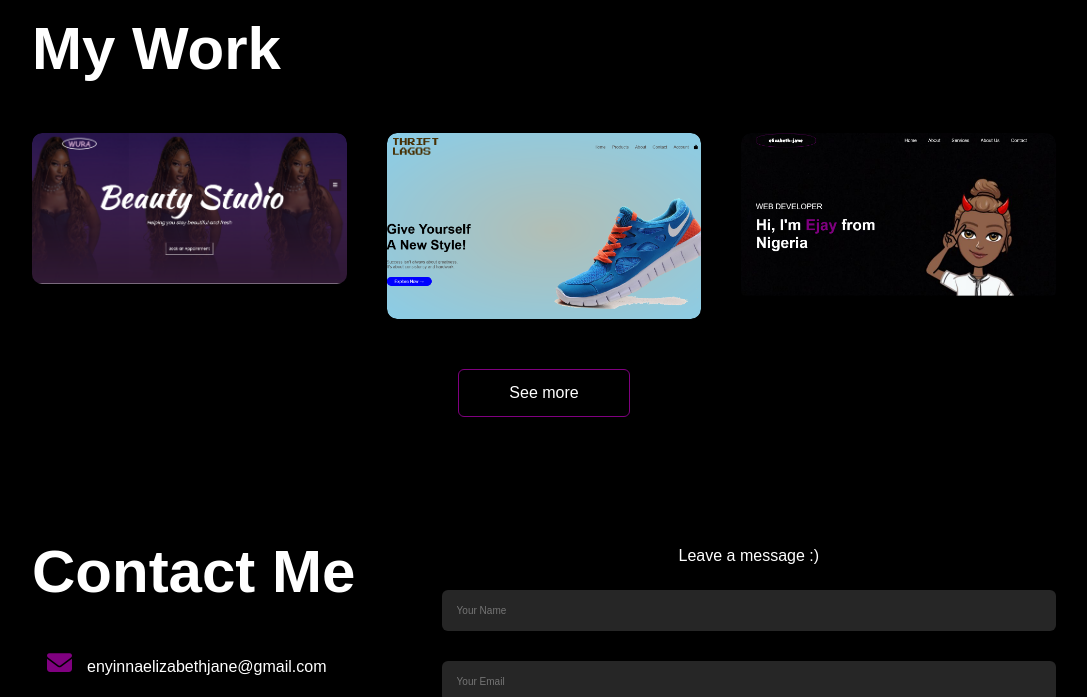
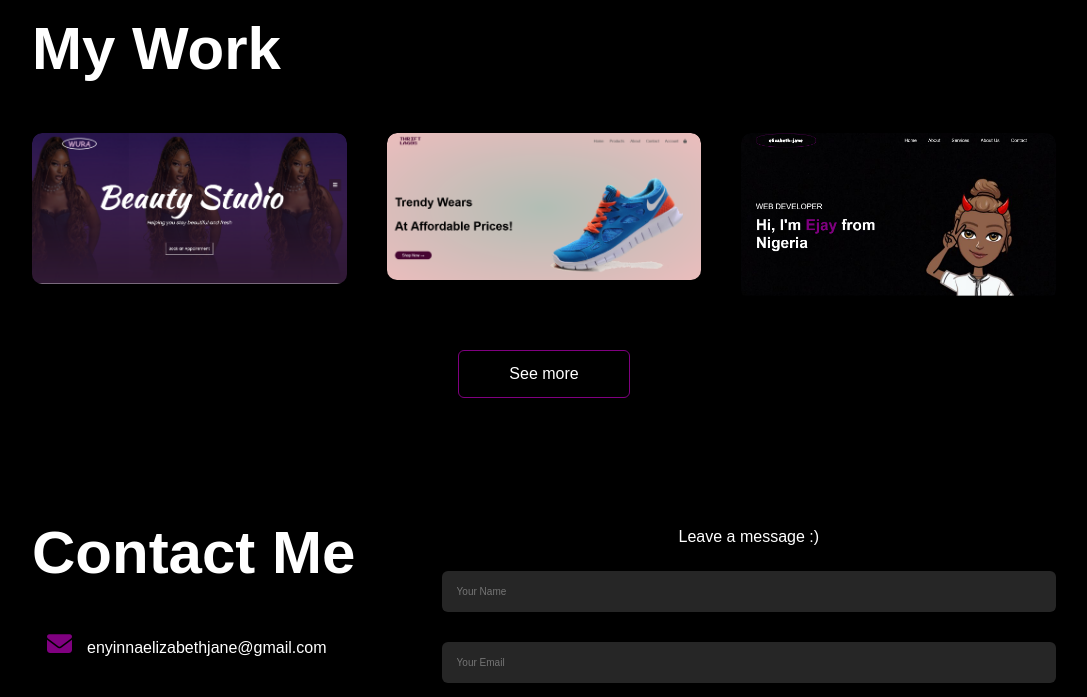
Before and after one commit to elizabeth-jane/Portfolio, a plain HTML site: page index.html in a window 1280 px wide. Shown: the part 2440-3137 px from the top of the page, without its empty margins (96-1183 px from the left). Drawn offline with Linux system fonts and the light colour scheme.

Commit message:
changed ecommerce image

```diff
--- a/index.html
+++ b/index.html
@@ -92,7 +92,7 @@
                 </div>
             </div>
             <div class="work">
-                <img src="images/ecommerce.png" >
+                <img src="images/ecommerce2.png">
                 <div class="layer">
                     <h3>E-Commerce Website</h3>
                     <a href="#"><i class="fa-solid fa-arrow-up-right-from-square"></i></a>
```
Also changed, not shown: images/ecommerce2.png (added).
